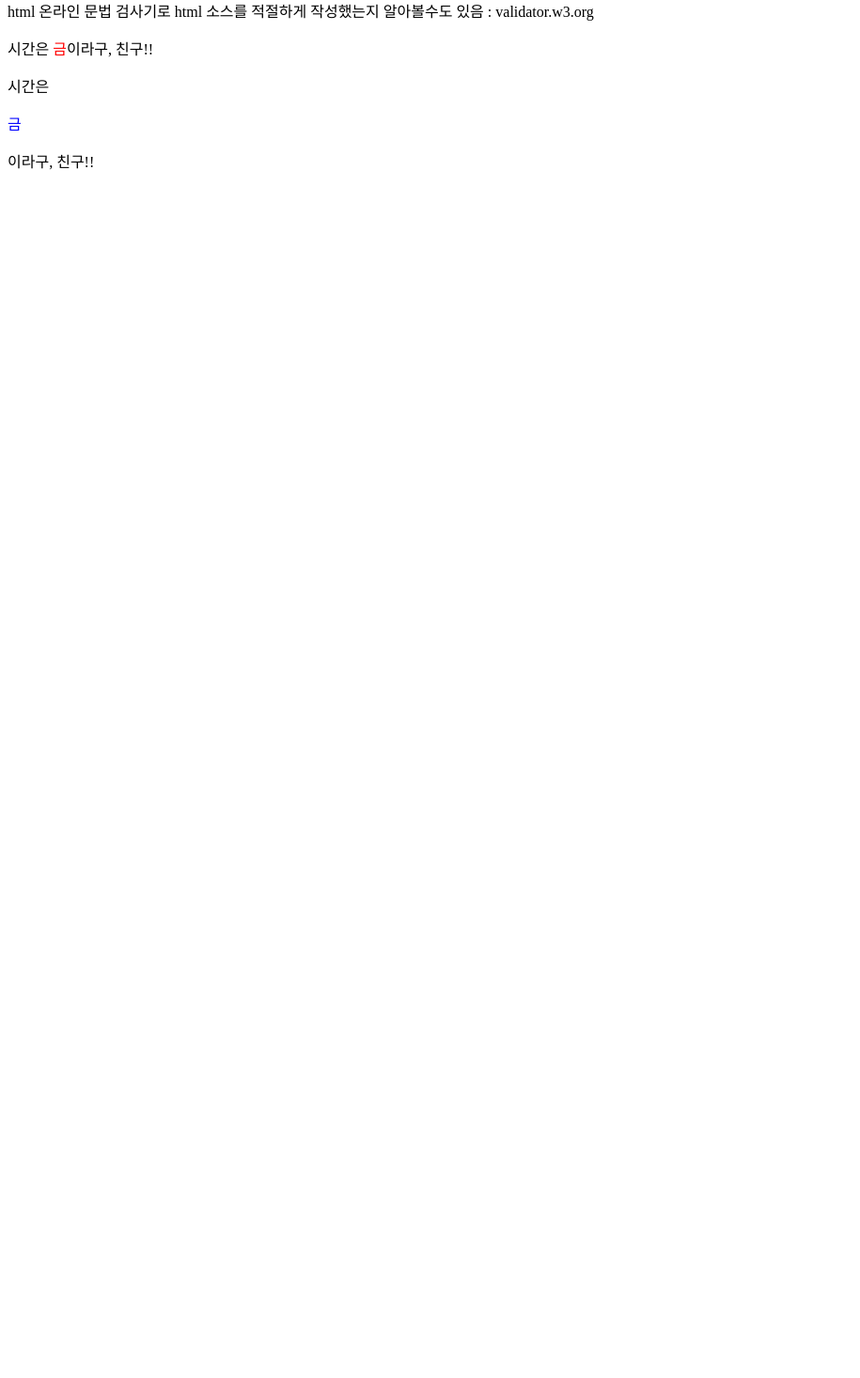
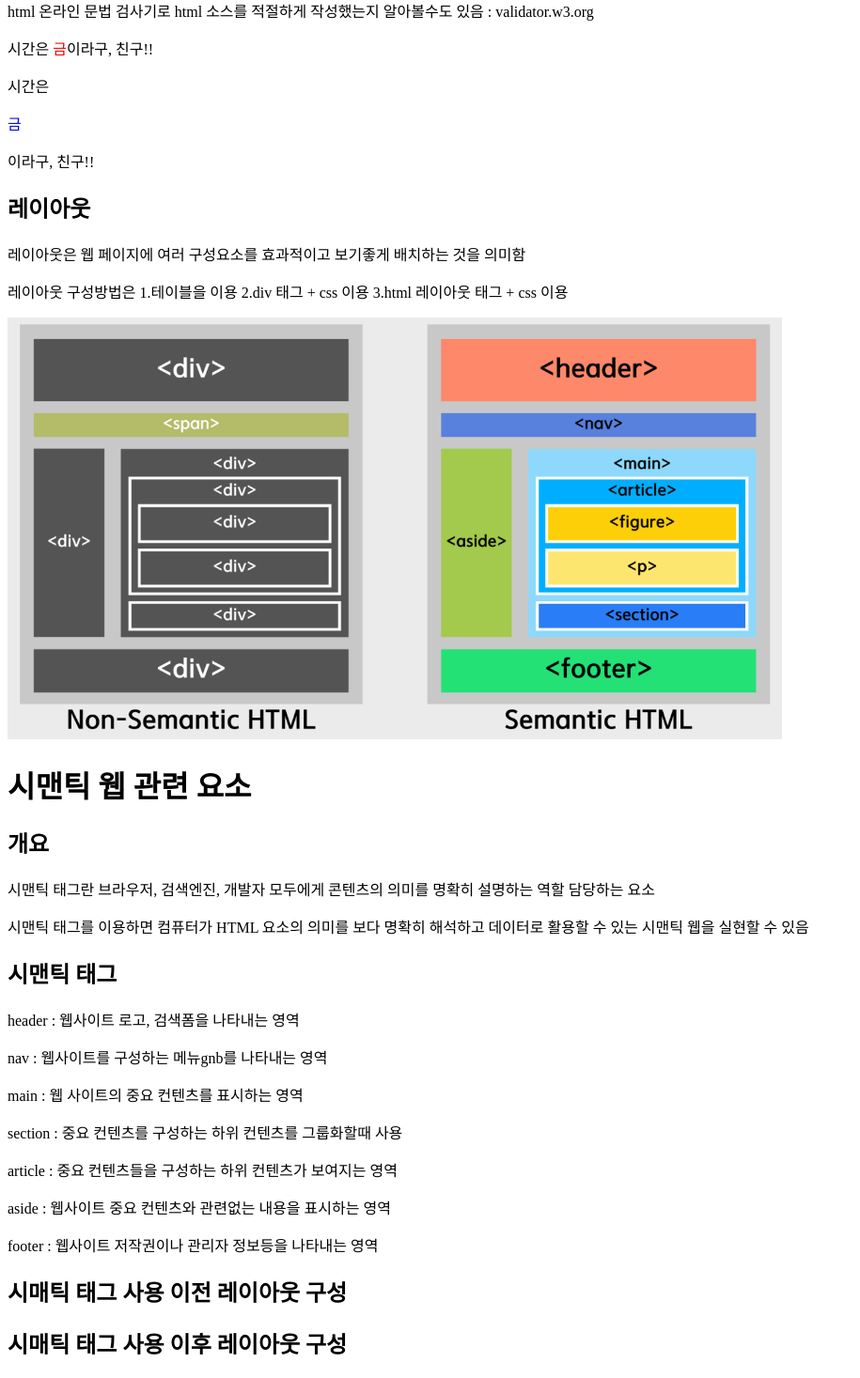
Before and after one commit to hchae31/frontends, a FastAPI app: page /html/semantic in a window 1280 px wide. Shown: the part 640-2107 px from the top of the page at 94% size, without its empty margins (0-915 px from the left). Before the commit the page ends 821 px from the top, so only its background shows below. Run offline with FastAPI, Linux system fonts and the light colour scheme.

Commit message:
html - 시맨틱 관련 태그

```diff
--- a/views/templates/html/09semantic.html
+++ b/views/templates/html/09semantic.html
@@ -44,5 +44,62 @@
     <p>시간은 <span style="color: red">금</span>이라구, 친구!!</p>
     <span>시간은 <p style="color: blue">금</p>이라구, 친구!!</span>
 
+    <h2>레이아웃</h2>
+    <p>레이아웃은 웹 페이지에 여러 구성요소를
+        효과적이고 보기좋게 배치하는 것을 의미함</p>
+    <p>레이아웃 구성방법은
+        1.테이블을 이용
+        2.div 태그 + css 이용
+        3.html 레이아웃 태그 + css 이용</p>
+
+    <img src="/static/img/semantic.png" alt="시맨틱 태그">
+
+    <h1>시맨틱 웹 관련 요소</h1>
+    <h2>개요</h2>
+    <p>시맨틱 태그란 브라우저, 검색엔진, 개발자 모두에게
+        콘텐츠의 의미를 명확히 설명하는 역할 담당하는 요소</p>
+    <p>시맨틱 태그를 이용하면 컴퓨터가 HTML 요소의 의미를 보다
+        명확히 해석하고 데이터로 활용할 수 있는
+        시맨틱 웹을 실현할 수 있음</p>
+
+    <h2>시맨틱 태그</h2>
+    <p>header : 웹사이트 로고, 검색폼을 나타내는 영역</p>
+    <p>nav : 웹사이트를 구성하는 메뉴gnb를 나타내는 영역</p>
+
+    <p>main : 웹 사이트의 중요 컨텐츠를 표시하는 영역</p>
+    <p>section : 중요 컨텐츠를 구성하는 하위 컨텐츠를
+        그룹화할때 사용</p>
+    <p>article : 중요 컨텐츠들을 구성하는 하위 컨텐츠가 보여지는 영역</p>
+    <p>aside : 웹사이트 중요 컨텐츠와 관련없는 내용을
+        표시하는 영역</p>
+
+    <p>footer : 웹사이트 저작권이나 관리자 정보등을 나타내는 영역</p>
+
+    <h2>시매틱 태그 사용 이전 레이아웃 구성</h2>
+    <div id="header"></div>
+    <span id="nav"></span>
+    <div id="aside"></div>
+    <div id="main">
+        <div id="section">
+            <div id="article1"></div>
+            <div id="article2"></div>
+        </div>
+    </div>
+    <div id="footer"></div>
+
+    <h2>시매틱 태그 사용 이후 레이아웃 구성</h2>
+    <header></header>
+    <nav></nav>
+    <aside></aside>
+    <main>
+        <section></section>
+        <article>
+            <figure></figure>
+            <p></p>
+        </article>
+    </main>
+    <footer></footer>
+
+
 </body>
 </html>
```
Also changed, not shown: views/static/img/semantic.png (added).
